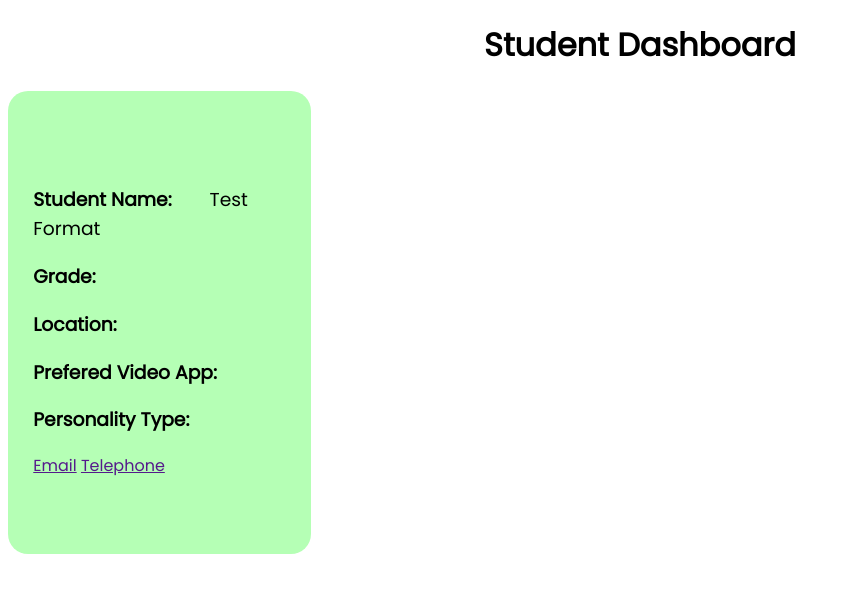
After one commit to mariyatur27/New-Compas-Platform, a Flask app: template application/templates/student_dashboard.html in a window 1280 px wide. The commit adds this page. Shown: the top 593 px of the page, without its empty margins (0-850 px from the left). Run offline with Flask 2, Linux system fonts and the light colour scheme; the template is opened without the code that fills it, so the values that code supplies are empty.

Commit message:
trying to send info from the form

```diff
--- a/application/blueprints/index.py
+++ b/application/blueprints/index.py
@@ -17,3 +17,7 @@ def tutor_reg():
 @bp.route("/login", methods=("GET",))
 def login():
     return render_template("login.html")
+
+@bp.route("/student_dashboard", methods=['POST'])
+def student_dashboard():
+    return render_template("student_dashboard.html")
--- a/application/templates/css/styles.css
+++ b/application/templates/css/styles.css
@@ -53,3 +53,16 @@ button.submit-btn {
     text-align: center;
     font-weight: 600;
 }
+.row{
+    display: flex;
+}
+.portfolio {
+    background-color: #b5ffb5;
+    padding: 6% 2%;
+    border-radius: 20px;
+    width: 20%;
+}
+span.portfolio-data {
+    font-weight: 100;
+    margin-left: 13%;
+}
--- /dev/null
+++ b/application/templates/student_dashboard.html
@@ -0,0 +1,32 @@
+<!DOCTYPE html>
+<html lang="en">
+<head>
+    <meta charset="UTF-8">
+    <meta http-equiv="X-UA-Compatible" content="IE=edge">
+    <meta name="viewport" content="width=device-width, initial-scale=1.0">
+    <link rel="stylesheet" href="css/styles.css" />
+    <link rel="preconnect" href="https://fonts.googleapis.com">
+    <link rel="preconnect" href="https://fonts.gstatic.com" crossorigin>
+    <link href="https://fonts.googleapis.com/css2?family=Poppins&display=swap" rel="stylesheet">
+    <title>Document</title>
+</head>
+<body>
+    <div class="centered">
+        <h1 class="title">Student Dashboard</h1>
+    </div>
+    <div class="row">
+        <div class="portfolio">
+            <h3>Student Name: <span class="portfolio-data">Test Format</span></h3>
+            <h3>Grade: <span class="portfolio-data"></span></h3>
+            <h3>Location: <span class="portfolio-data"></span></h3>
+            <h3>Prefered Video App: <span class="portfolio-data"></span></h3>
+            <h3>Personality Type: <span class="portfolio-data"></span></h3>
+            <div class="contact-info">
+                <a href="">Email</a>
+                <a href="">Telephone</a>
+            </div>
+        </div>
+    </div>
+    <script src="js/script.js"></script>
+</body>
+</html>
--- a/application/templates/student_reg.html
+++ b/application/templates/student_reg.html
@@ -14,7 +14,7 @@
         <h1 class="title">Student Registration</h1>
     </div>
 
-    <div class="reg-slides">
+    <form class="reg-slides" action="/student_dashboard" method="POST">
         <div class="slide active" id="slide-1">
             <input class="reg-question ques1" type="text" placeholder="Student's full name (ex: Mark Clarkson)" /><br>
             <input class="reg-question ques1" type="text" placeholder="Parents's full name (ex: Mark Clarkson)" /><br>
@@ -40,7 +40,7 @@
             <button class="submit-btn" id="back-2">Back</button>
             <button class="submit-btn" type="submit">Sign Up</button>
         </div>
-    </div>
+    </form>
 
     <div class="slide-counters">
         <span class="slide-counter active">1</span>
```
